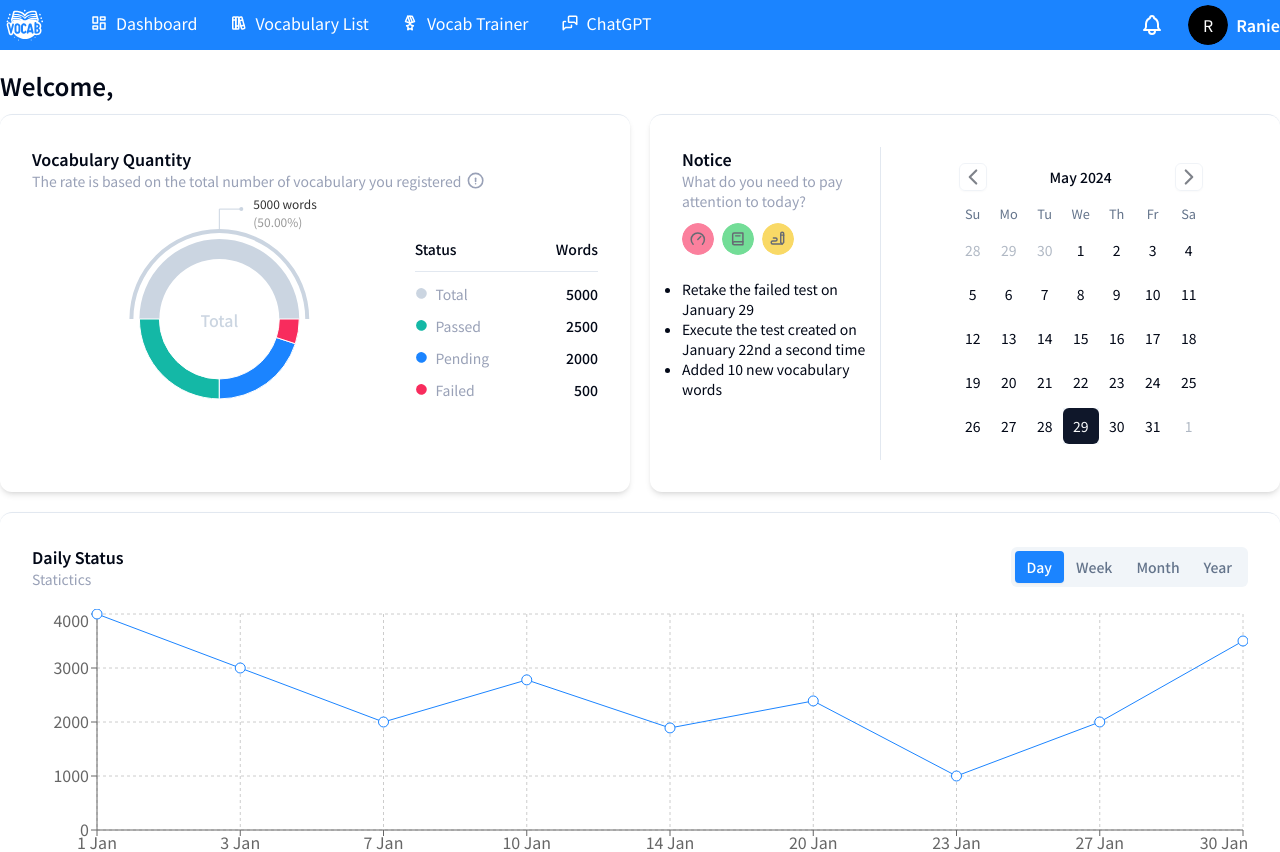
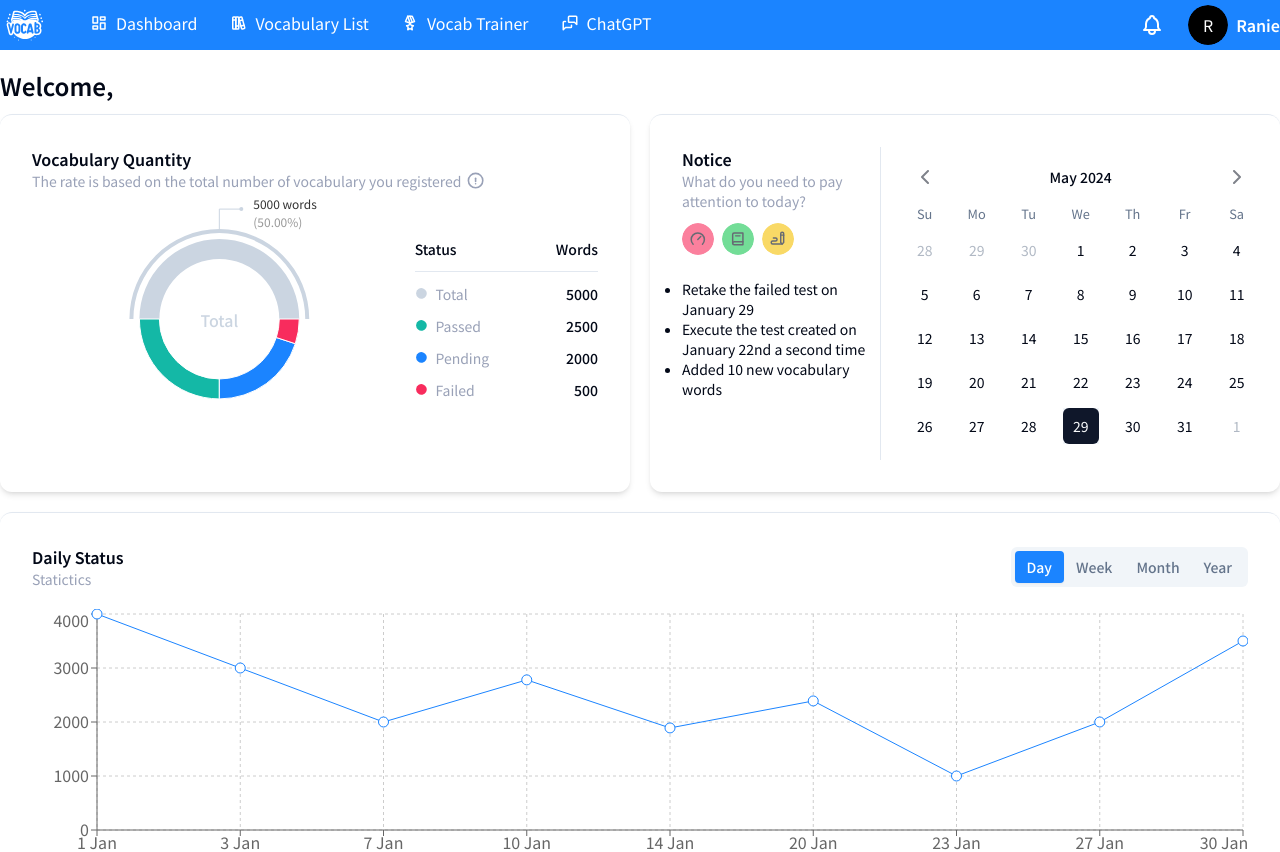
Before and after one commit to ngocxxu/vocab-management-fe, a React (Vite) app: page / in a window 1280 px wide. Shown: the top 852 px of the page. Built offline with nearby package versions, Linux system fonts and the light colour scheme.

Commit message:
config prettier

```diff
--- a/package.json
+++ b/package.json
@@ -36,7 +36,6 @@
     "date-fns": "^3.6.0",
     "firebase": "^10.7.1",
     "lucide-react": "^0.315.0",
-    "prettier-plugin-organize-imports": "^3.2.4",
     "react": "^18.2.0",
     "react-customizable-progressbar": "^1.2.0",
     "react-day-picker": "^8.10.1",
@@ -69,6 +68,7 @@
     "postcss-preset-mantine": "^1.11.0",
     "postcss-simple-vars": "^7.0.1",
     "prettier": "^3.3.2",
+    "prettier-plugin-organize-imports": "^3.2.4",
     "prettier-plugin-tailwindcss": "^0.6.4",
     "sass": "^1.69.5",
     "tailwindcss": "^3.4.1",
--- a/src/components/ui/calendar.tsx
+++ b/src/components/ui/calendar.tsx
@@ -24,16 +24,15 @@ function Calendar({
         caption_label: 'text-sm font-medium',
         nav: 'space-x-1 flex items-center',
         nav_button: cn(
-          buttonVariants({ variant: 'outline' }),
           'h-7 w-7 bg-transparent p-0 opacity-50 hover:opacity-100'
         ),
         nav_button_previous: 'absolute left-1',
         nav_button_next: 'absolute right-1',
         table: 'w-full border-collapse space-y-1',
-        head_row: 'flex',
+        head_row: 'flex gap-4',
         head_cell:
           'text-muted-foreground rounded-md w-9 font-normal text-[0.8rem]',
-        row: 'flex w-full mt-2 justify-between',
+        row: 'flex w-full mt-2 gap-4',
         cell: 'h-9 w-9 text-center text-sm p-0 relative [&:has([aria-selected].day-range-end)]:rounded-r-md [&:has([aria-selected].day-outside)]:bg-accent/50 [&:has([aria-selected])]:bg-accent first:[&:has([aria-selected])]:rounded-l-md last:[&:has([aria-selected])]:rounded-r-md focus-within:relative focus-within:z-20',
         day: cn(
           buttonVariants({ variant: 'ghost' }),
@@ -52,8 +51,8 @@ function Calendar({
         ...classNames
       }}
       components={{
-        IconLeft: () => <ChevronLeft className="h-10 w-10" />,
-        IconRight: () => <ChevronRight className="h-10 w-10" />
+        IconLeft: () => <ChevronLeft className="h-6 w-6" />,
+        IconRight: () => <ChevronRight className="h-6 w-6" />
       }}
       {...props}
     />
--- a/src/pages/dashboard/components/noticeCalendar/index.tsx
+++ b/src/pages/dashboard/components/noticeCalendar/index.tsx
@@ -9,26 +9,15 @@ export const NoticeCalendar = () => {
       <div className="grid grid-cols-3">
         <div className="border-r">
           <h1 className="font-semibold">Notice</h1>
-          <p className="text-sm text-customGray col-span-2">
-            What do you need to pay attention to today?
-          </p>
+          <p className="text-sm text-customGray col-span-2">What do you need to pay attention to today?</p>
           <div className="flex items-center gap-2 mt-3 mb-6">
-            <Avatar
-              className="w-8 h-8"
-              classNameContent="bg-customRed opacity-60"
-            >
+            <Avatar className="w-8 h-8" classNameContent="bg-customRed opacity-60">
               <IconBrandSpeedtest size="1.1rem" />
             </Avatar>
-            <Avatar
-              className="w-8 h-8"
-              classNameContent="bg-customGreen opacity-60"
-            >
+            <Avatar className="w-8 h-8" classNameContent="bg-customGreen opacity-60">
               <IconBook2 size="1.1rem" />
             </Avatar>
-            <Avatar
-              className="w-8 h-8"
-              classNameContent="bg-customYellow opacity-60"
-            >
+            <Avatar className="w-8 h-8" classNameContent="opacity-60 bg-customYellow">
               <IconWriting size="1.1rem" />
             </Avatar>
           </div>
```
Also changed, not shown: .prettierrc.cjs (added), components.json, 2 other files (tests, documents, lock files or other folders).
